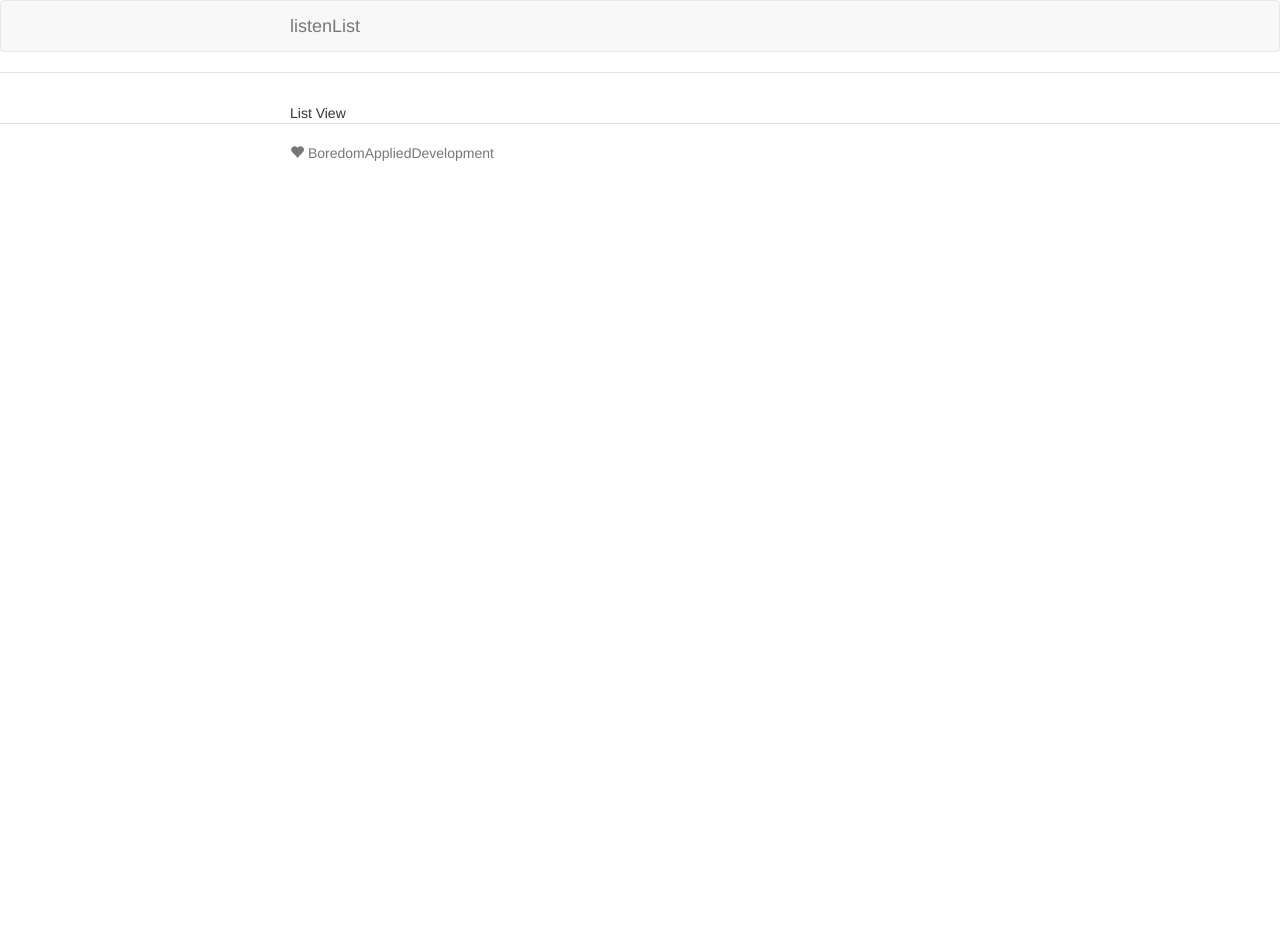
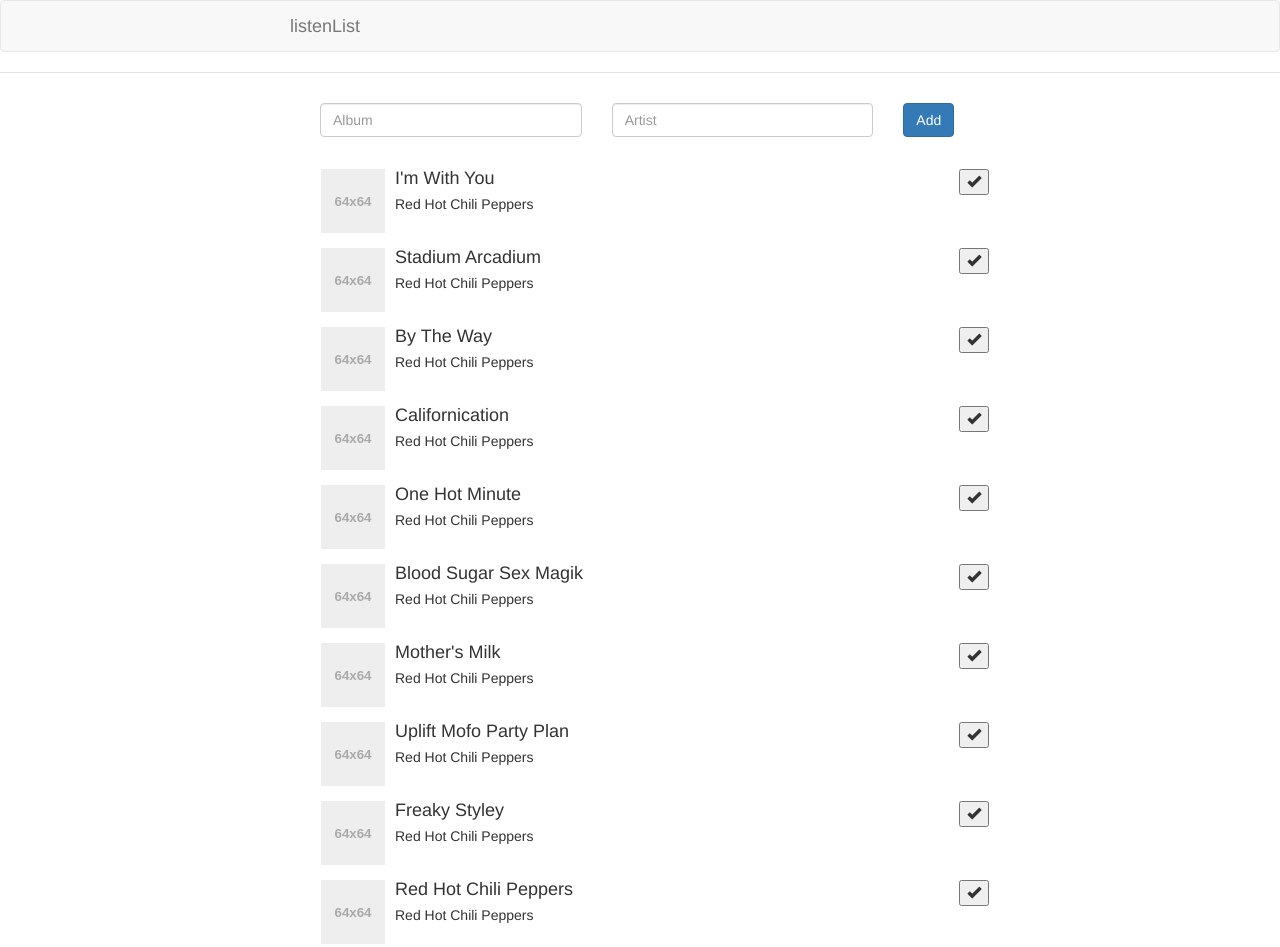
Before and after one commit to ermainz/ListenList, a website: page app/index.html in a window 1280 px wide. Shown: the top 947 px of the page. Before the commit the page ends 800 px from the top, so only its background shows below. Drawn offline with nearby package versions, Linux system fonts and the light colour scheme; some packages are replaced by stand-ins of ours; files that its build step writes are made by us from their sources.

Commit message:
Media list with new item form
Form for entering album and artist. Media list displays album and artist
with a blank 64x64 image.

```diff
--- a/app/index.html
+++ b/app/index.html
@@ -41,7 +41,7 @@
     </div>
 
     <div class="container">
-    <div ng-view=""></div>
+      <div ng-view=""></div>
     </div>
 
     <div class="footer">
@@ -73,7 +73,7 @@
 
         <!-- build:js({.tmp,app}) scripts/scripts.js -->
         <script src="scripts/app.js"></script>
-        <script src="scripts/controllers/itemListController.js"></script>
+        <script src="scripts/controllers/mainController.js"></script>
         <!-- endbuild -->
 </body>
 </html>
--- a/app/scripts/app.js
+++ b/app/scripts/app.js
@@ -15,9 +15,9 @@
   .config(function ($routeProvider) {
     $routeProvider
       .when('/', {
-        templateUrl: 'views/itemList.html',
-        controller: 'ItemListCtrl',
-        controllerAs: 'ItemListCtrl'
+        templateUrl: 'views/main.html',
+        controller: 'MainCtrl',
+        controllerAs: 'MainCtrl'
       })
       .otherwise({
         redirectTo: '/'
--- a/app/scripts/controllers/itemListController.js
+++ /dev/null
@@ -1,17 +0,0 @@
-'use strict';
-
-/**
- * @ngdoc function
- * @name listenListApp.controller:MainCtrl
- * @description
- * # MainCtrl
- * Controller of the listenListApp
- */
-angular.module('listenListApp')
-  .controller('ItemListCtrl', function () {
-    this.awesomeThings = [
-      'HTML5 Boilerplate',
-      'AngularJS',
-      'Karma'
-    ];
-  });
--- /dev/null
+++ b/app/scripts/controllers/mainController.js
@@ -0,0 +1,31 @@
+'use strict';
+
+/**
+ * @ngdoc function
+ * @name listenListApp.controller:MainCtrl
+ * @description
+ * # MainCtrl
+ * Controller of the listenListApp
+ */
+angular.module('listenListApp')
+  .controller('MainCtrl', ['$scope', function ($scope) {
+    $scope.newItem = {};
+
+    $scope.items = [
+      { artist: "Red Hot Chili Peppers", album: "I'm With You", listened: false },
+      { artist: "Red Hot Chili Peppers", album: "Stadium Arcadium", listened: false },
+      { artist: "Red Hot Chili Peppers", album: "By The Way", listened: false },
+      { artist: "Red Hot Chili Peppers", album: "Californication", listened: false },
+      { artist: "Red Hot Chili Peppers", album: "One Hot Minute", listened: false },
+      { artist: "Red Hot Chili Peppers", album: "Blood Sugar Sex Magik", listened: false },
+      { artist: "Red Hot Chili Peppers", album: "Mother's Milk", listened: false },
+      { artist: "Red Hot Chili Peppers", album: "Uplift Mofo Party Plan", listened: false },
+      { artist: "Red Hot Chili Peppers", album: "Freaky Styley", listened: false },
+      { artist: "Red Hot Chili Peppers", album: "Red Hot Chili Peppers", listened: false }
+    ];
+
+    $scope.addNewItem = function() {
+      $scope.items.unshift($scope.newItem);
+      $scope.newItem = {};
+    };
+  }]);
--- a/app/styles/main.css
+++ b/app/styles/main.css
@@ -81,3 +81,11 @@
     border-bottom: 0;
   }
 }
+
+.new-item-form {
+  margin: 0 0 16px 0;
+}
+
+.list-text {
+  margin: auto;
+}
--- a/app/views/itemList.html
+++ /dev/null
@@ -1 +0,0 @@
-List View
--- /dev/null
+++ b/app/views/main.html
@@ -0,0 +1,42 @@
+<div class="container">
+
+
+  <div class="container-fluid new-item-form">
+    <!-- <form class="form-inline"> -->
+      <div class="row">
+        <div class="col-md-5">
+          <input class="form-control" ng-model="newItem.album" placeHolder="Album">
+        </div>
+        <div class="col-md-5">
+          <input class="form-control" ng-model="newItem.artist" placeHolder="Artist">
+        </div>
+        <div class="col-md-2">
+          <button type="submit" class="btn btn-primary" ng-click="addNewItem()">Add</button>
+        </div>
+      </div>
+    <!-- </form> -->
+  </div>
+
+  <div class="panel">
+
+  <div class="panel-body">
+    <ul class="media-list">
+      <li class="media" ng-repeat="item in items">
+        <div class="media-left media-middle">
+          <img class="media-object" src="images/64x64.svg" alt="album cover">
+        </div>
+        <div class="media-body">
+          <h4 class="media-heading">{{item.album}}</h4>
+          <p class="list-text">{{item.artist}}</p>
+        </div>
+        <div class="media-right">
+          <button>
+            <span class="glyphicon glyphicon-ok"></span>
+          </button>
+        </div>
+      </li>
+    </ul>
+  </div>
+  </div>
+
+</div>
```
Also changed, not shown: app/images/64x64.svg (added).
